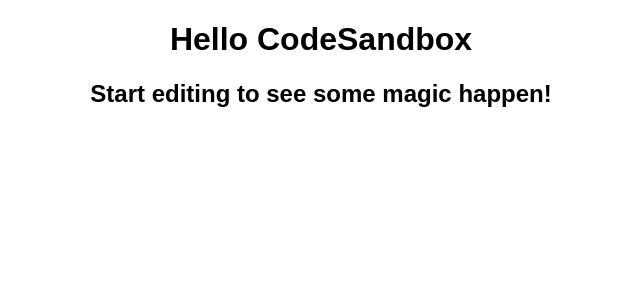
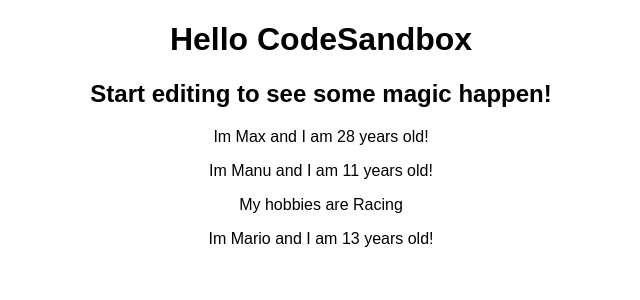
Before and after one commit to alfonso-distiller/menuer-diet-app, a React (Create React App) app: page / in a window 1280 px wide. Shown: the top 300 px of the page, without its empty margins (319-959 px from the left). Built offline with nearby package versions, Linux system fonts and the light colour scheme.

Commit message:
Subject 38

```diff
--- /dev/null
+++ b/src/app.jsx
@@ -0,0 +1,16 @@
+import React, {Component} from 'react';
+import Person from './person/person.jsx';
+
+export default class App extends Component {
+  render() {
+    return (
+      <div className="App">
+        <h1>Hello CodeSandbox</h1>
+        <h2>Start editing to see some magic happen!</h2>
+        <Person name="Max" age="28"/>
+        <Person name="Manu" age="11">My hobbies are Racing</Person>
+        <Person name="Mario" age="13" />
+      </div>
+    );
+  }
+}
--- a/src/index.js
+++ b/src/index.js
@@ -1,16 +1,8 @@
-import React from "react";
-import ReactDOM from "react-dom";
+import React from 'react';
+import ReactDOM from 'react-dom';
+import App from './app.jsx';
 
-import "./styles.css";
+import './styles.css';
 
-function App() {
-  return (
-    <div className="App">
-      <h1>Hello CodeSandbox</h1>
-      <h2>Start editing to see some magic happen! </h2>
-    </div>
-  );
-}
-
-const rootElement = document.getElementById("root");
+const rootElement = document.getElementById('root');
 ReactDOM.render(<App />, rootElement);
--- /dev/null
+++ b/src/person/person.jsx
@@ -0,0 +1,12 @@
+import React from 'react';
+
+const person = (props) => {
+  return (
+    <div>
+      <p>Im {props.name} and I am {props.age} years old!</p>
+      <p>{props.children}</p>
+    </div>
+  );
+};
+
+export default person;
```
